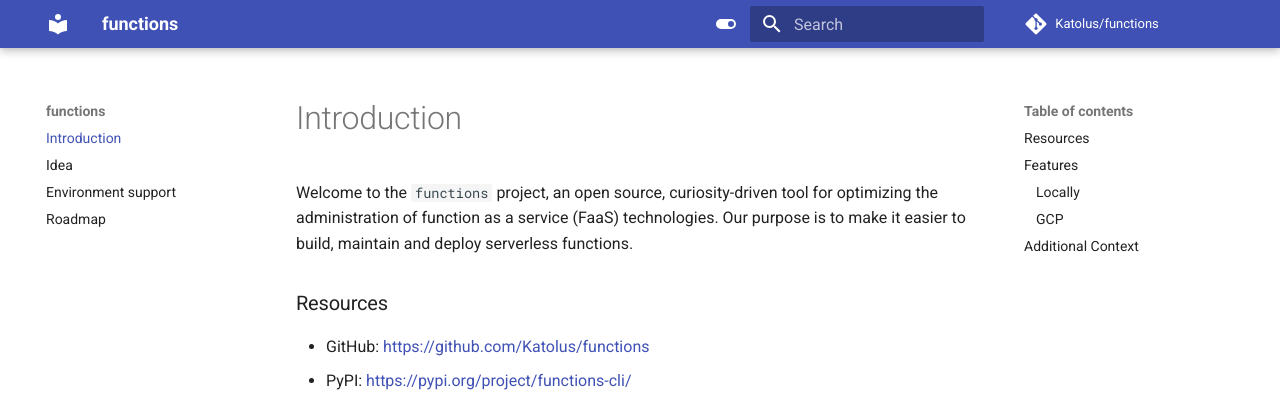
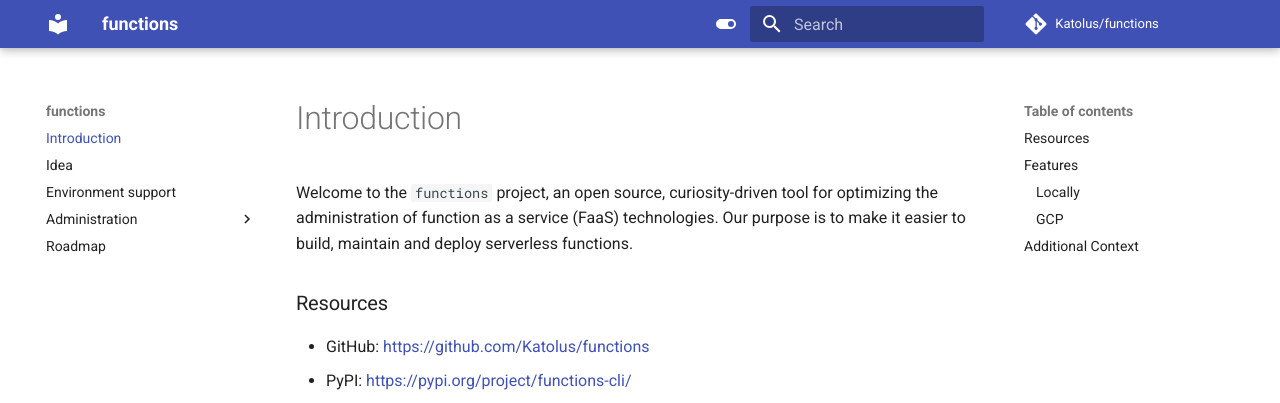
Before and after one commit to Katolus/functions, an MkDocs documentation site: the page built from docs_mk/index.md, in a window 1280 px wide and 900 px high. Shown: the top 403 px of the window. Built offline with MkDocs 1.6.1 and Material for MkDocs 9.7.7, drawn with Linux system fonts in a browser that asks for light colours; comment, search, counter and statistics services are not loaded.

Commit message:
Add an admistration section to mkdocs

```diff
--- a/mkdocs.yml
+++ b/mkdocs.yml
@@ -37,7 +37,8 @@ theme:
     - content.code.annotate
     - navigation.indexes
     - navigation.instant
-    - navigation.tabs.sticky
+    # - navigation.sections
+    # - navigation.tabs
     - navigation.top
     - navigation.tracking
 
@@ -109,6 +110,9 @@ nav:
   # - Configuration Guides:
   # - Contributing:
   - Environment support: environment_support.md
+  - Administration:
+    - administration/index.md
+    - Decisions: administration/decisions.md
   - Roadmap: roadmap.md
   # - Releases: releases.md
   # - Glossary: glossary.md
```
